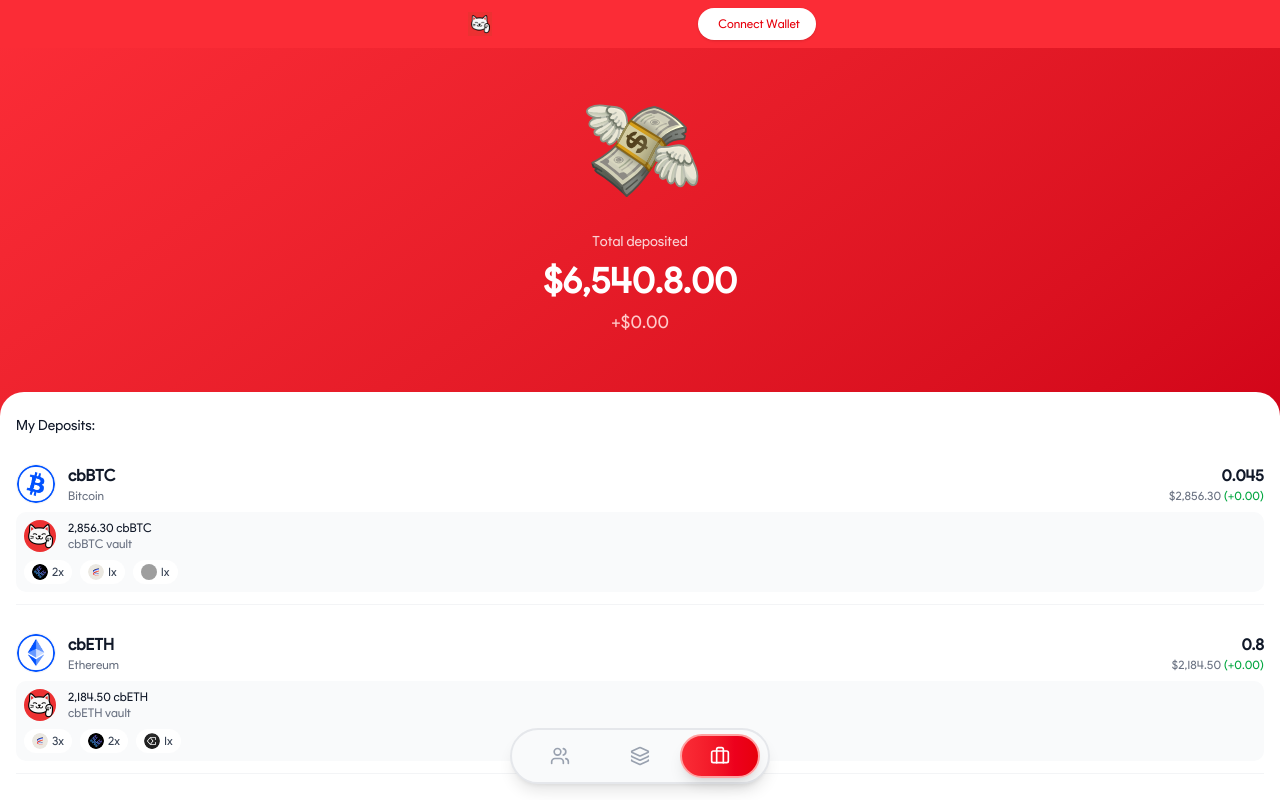
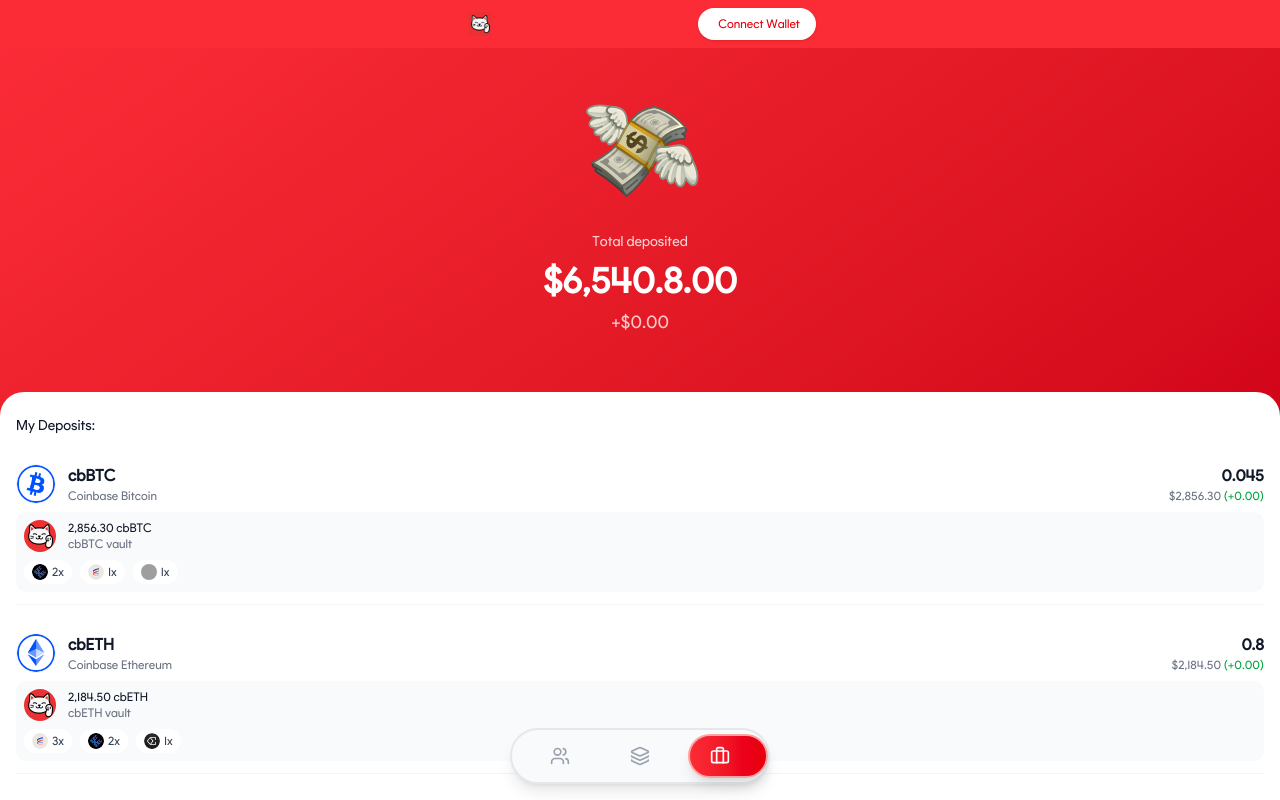
Before and after one commit to Nuvia-Labs/nuvia-frontend, a Next.js app: page /portfolio in a window 1280 px wide. Shown: the top 800 px of the page. Built offline with nearby package versions, Linux system fonts and the light colour scheme; no server answers; grey boxes are pictures that could not be loaded.

Commit message:
fix: optimize Bottom Navbar
Changed asset display names to 'Coinbase Bitcoin' and 'Coinbase Ethereum' in portfolio and AssetCard. Improved BottomNavbar performance by memoizing navigation items and active index, and replaced Link with button navigation for better visual feedback.

```diff
--- a/src/app/portfolio/page.tsx
+++ b/src/app/portfolio/page.tsx
@@ -9,7 +9,7 @@
   {
     id: 1,
     token: "cbBTC",
-    name: "Bitcoin",
+    name: "Coinbase Bitcoin",
     logo: "/Images/Logo/cbbtc-logo.webp",
     amount: "0.045",
     valueUSD: "2,856.30",
@@ -22,7 +22,7 @@
   {
     id: 2,
     token: "cbETH",
-    name: "Ethereum",
+    name: "Coinbase Ethereum",
     logo: "/Images/Logo/cbeth-logo.png",
     amount: "0.8",
     valueUSD: "2,184.50",
--- a/src/components/AssetCard.tsx
+++ b/src/components/AssetCard.tsx
@@ -67,7 +67,7 @@
                   {asset.name}
                 </h3>
                 <p className="text-sm text-gray-600">
-                  {asset.name === 'cbBTC' ? 'Bitcoin' : asset.name === 'cbETH' ? 'Ethereum' : 'Stablecoin'}
+                  {asset.name === 'cbBTC' ? 'Coinbase Bitcoin' : asset.name === 'cbETH' ? 'Coinbase Ethereum' : 'Stablecoin USDC'}
                 </p>
               </div>
               <div className="flex items-center space-x-3">
--- a/src/components/BottomNavbar.tsx
+++ b/src/components/BottomNavbar.tsx
@@ -1,10 +1,10 @@
 'use client';
 
-import Link from 'next/link';
-import { usePathname } from 'next/navigation';
+import { usePathname, useRouter } from 'next/navigation';
 import { motion } from 'framer-motion';
 import { cn } from '@/lib/utils';
 import { Users, Layers, Briefcase } from 'lucide-react';
+import { useMemo } from 'react';
 
 const navItems = [
   { href: '/friends', label: 'Friends', icon: Users },
@@ -14,59 +14,70 @@
 
 export function BottomNavbar() {
   const pathname = usePathname();
+  const router = useRouter();
+
+  // Memoize active index calculation
+  const currentActiveIndex = useMemo(() => {
+    const index = navItems.findIndex(item => item.href === pathname);
+    return index >= 0 ? index : 0;
+  }, [pathname]);
+
+  // Memoize navigation items to prevent re-renders
+  const navigationItems = useMemo(() => {
+    return navItems.map((item, index) => ({
+      ...item,
+      isActive: pathname === item.href,
+      index
+    }));
+  }, [pathname]);
+
+  // Handle navigation with immediate visual feedback
+  const handleNavigation = (href: string) => {
+    router.push(href);
+  };
 
   return (
     <nav className="fixed bottom-0 left-0 right-0 z-50">
       <div className="w-full max-w-sm mx-auto">
         <div className="flex items-center justify-center py-4 relative">
           <div className="flex items-center bg-gray-50 rounded-full p-1 relative px-2 shadow-lg border-2 border-gray-200">
-            {/* Animated Background */}
-            {navItems.map((item, index) => {
-              const isActive = pathname === item.href;
-              return isActive ? (
+            {/* Animated Background - Optimized */}
             <motion.div
-                  key={`bg-${item.href}`}
-                  layoutId="activeTab"
               className="absolute bg-gradient-to-r from-red-500 to-red-600 rounded-full shadow-lg border-2 border-red-300"
               style={{
                 width: '80px',
                 height: '44px',
-                    left: `${index * 80 + 8}px`,
+              }}
+              animate={{
+                x: currentActiveIndex * 80 + 8,
               }}
               transition={{
                 type: "spring",
-                    stiffness: 800,
-                    damping: 25
+                stiffness: 500,
+                damping: 30,
+                mass: 0.8
               }}
             />
-              ) : null;
-            })}
 
-            {/* Navigation Items */}
-            {navItems.map((item) => {
-              const isActive = pathname === item.href;
-              return (
-                <Link
+            {/* Navigation Items - Optimized */}
+            {navigationItems.map((item) => (
+              <button
                 key={item.href}
-                  href={item.href}
+                onClick={() => handleNavigation(item.href)}
                 className="relative z-10"
               >
-                  <motion.div
+                <div
                   className={cn(
-                      'flex items-center justify-center w-20 h-11 rounded-full transition-colors duration-150',
-                      isActive
+                    'flex items-center justify-center w-20 h-11 rounded-full transition-colors duration-200',
+                    item.isActive
                       ? 'text-white'
                       : 'text-gray-400 hover:text-gray-600'
                   )}
-                    whileHover={{ scale: 1.1 }}
-                    whileTap={{ scale: 0.9 }}
-                    transition={{ duration: 0.1 }}
                 >
                   <item.icon size={20} />
-                  </motion.div>
-                </Link>
-              );
-            })}
+                </div>
+              </button>
+            ))}
           </div>
         </div>
       </div>
```
Lines whose indentation alone changed are shown as unchanged.
